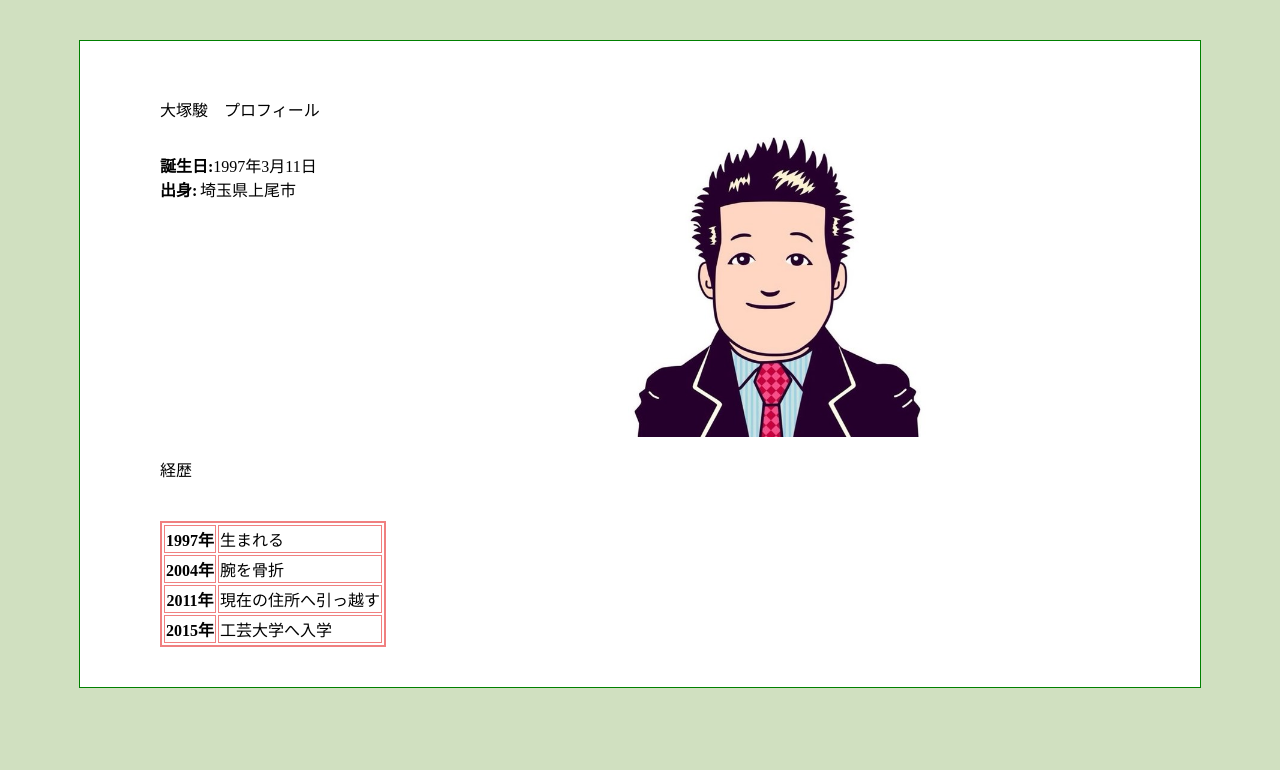
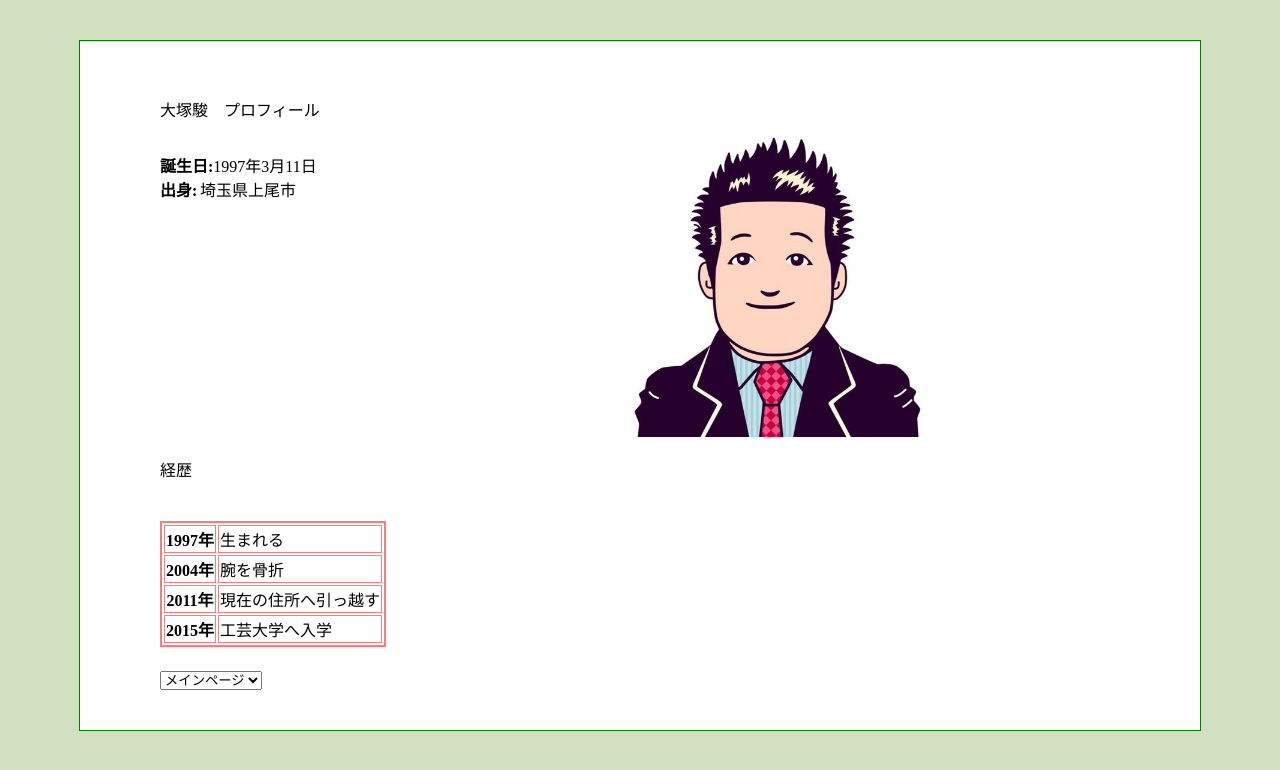
Before and after one commit to o-shun/-2016web1, a plain HTML site: page index.html in a window 1280 px wide. Drawn offline with Linux system fonts and the light colour scheme.

Commit message:
Update index.html

```diff
--- a/index.html
+++ b/index.html
@@ -22,5 +22,14 @@
       <tr><th>2011年</th><td>現在の住所へ引っ越す</td></tr>
       <tr><th>2015年</th><td>工芸大学へ入学</td></tr>
 　　</table>
+　　<nav>
+      <form id="form">
+        <select name="select">
+          <option value="index.html">メインページ</option>
+          <option Value="other.html">別のページ</option>
+        </select>
+      </form>
+    </nav>
+    <script type="text/javascript" src="js/default.js"></script>
 </body>
 </html>
```
